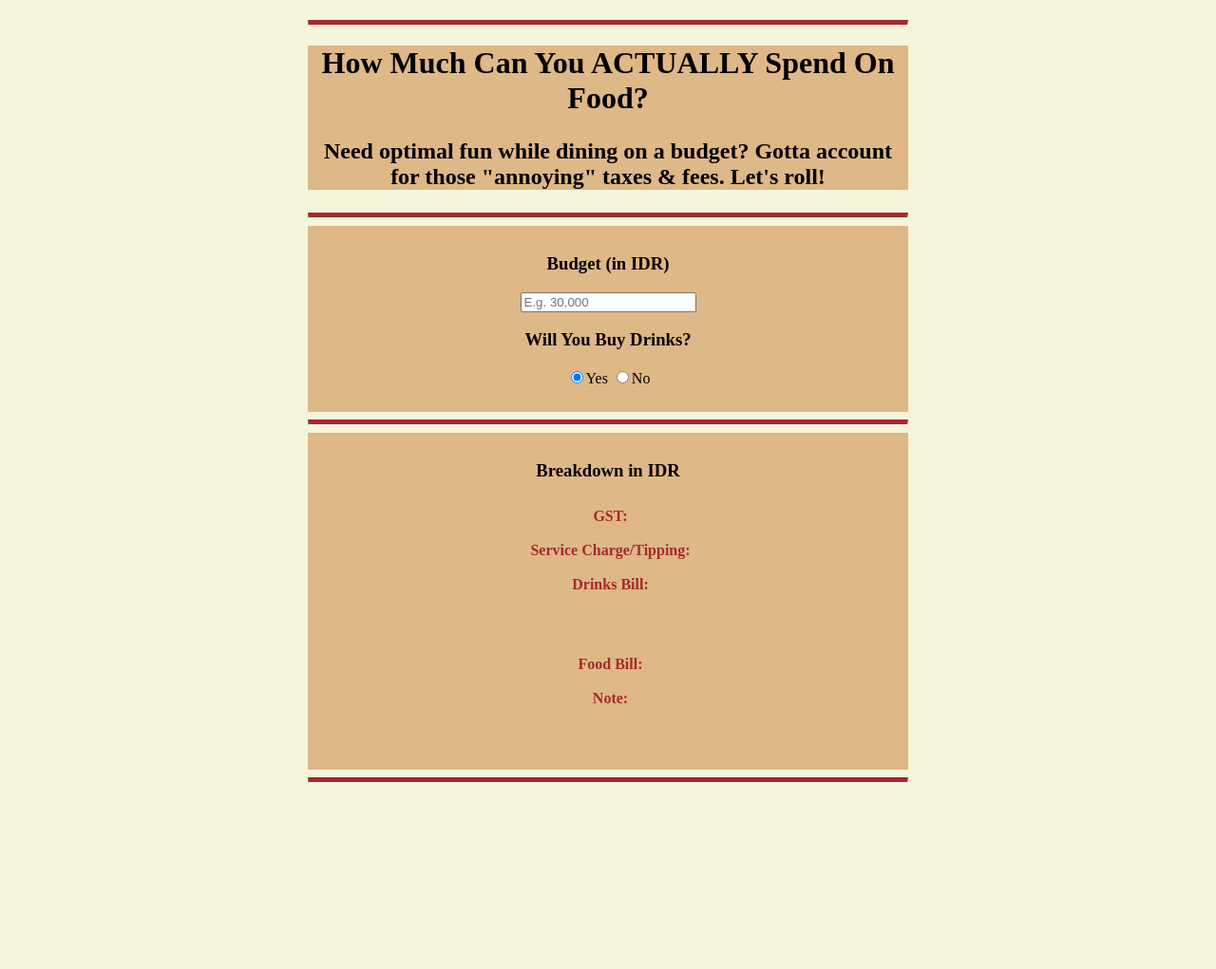
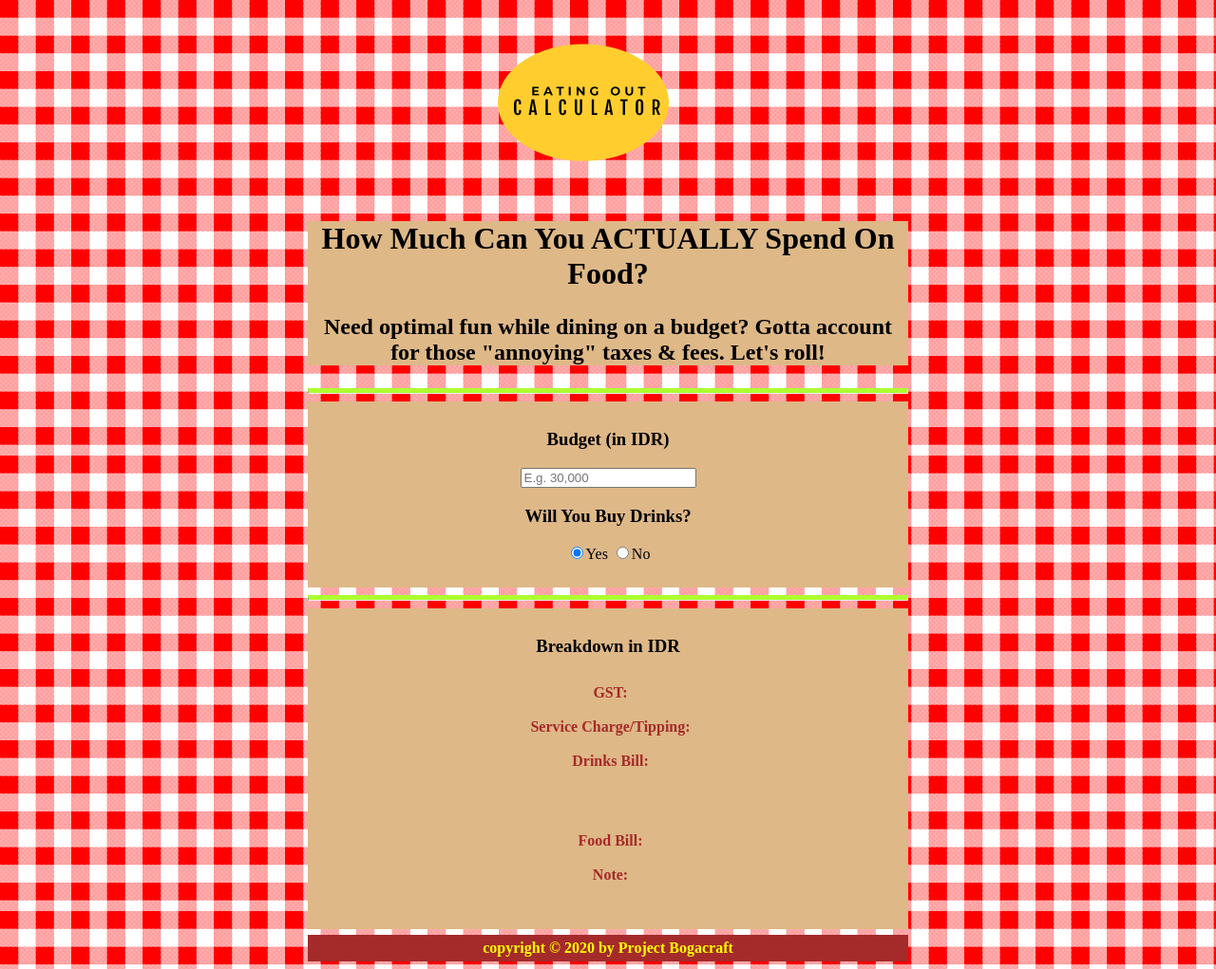
Before and after one commit to maxhamz/eatingoutcalculator.github.io, a plain HTML site: page index.html in a window 1280 px wide. Shown: the whole page at 95% size. Before the commit the page ends 846 px from the top, so only its background shows below. Drawn offline with Linux system fonts and the light colour scheme.

Commit message:
improved version, with logo and copyright

```diff
--- a/index.html
+++ b/index.html
@@ -3,6 +3,8 @@
 <head>
   <link href="style.css" rel="stylesheet" />
   <title>Eating Out Calculator</title>
+  <link rel="shortcut icon"
+	href="./img/eatingOutCalculatorLogo.png"/>
 </head>
 
 <body>
@@ -12,9 +14,10 @@
 
   <div class="blanket">
 
-    <hr>
+    <span id="letterHead"><img src="./img/eatingOutCalculatorLogo.png"></span>
 
     <div class="head">
+
       <h1>
         How Much Can You ACTUALLY Spend On Food?
       </h1>
@@ -107,13 +110,11 @@
 
       </p>
 
-
-
-      <br>
-
     </div>
 
-    <hr>
+    <div id = "footer">
+      copyright &copy; 2020 by Project Bogacraft
+    </div>
 
 
   </div>
--- a/style.css
+++ b/style.css
@@ -1,9 +1,11 @@
+
+
 .blanket {
 
     width: 50%;
     overflow: auto;
     position: relative;
-    margin: 1% 0 1% 25%;
+    margin: 0 0 0 25%;
 
 }
 
@@ -11,12 +13,18 @@
 body {
 
     font-family: 'Lucida Sans Typewriter', serif;
-    background-color: beige;
+    background-image: url("./img/italianTableCloth.png");
 
 }
 
+#letterHead {
+    overflow: auto;
+    position: relative;
+    padding: 0 0 0 30%;
+}
+
 hr {
-	border-top: 5px solid brown;
+	border-top: 5px solid greenyellow;
 }
 
 .head {
@@ -82,4 +90,14 @@ hr {
     color: blue;
     font-weight: bold;
     font-size: 16px;
+}
+
+#footer {
+
+    padding: 5px;
+	text-align: center;
+	font-weight: 900;
+    color: yellow;
+    background-color: brown;
+
 };
```
Also changed, not shown: img/eatingOutCalculatorLogo.png (added), img/italianTableCloth.png (added).
